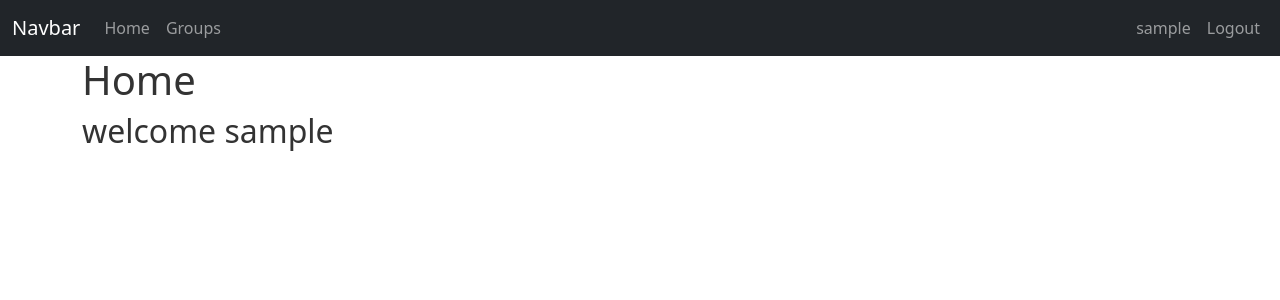
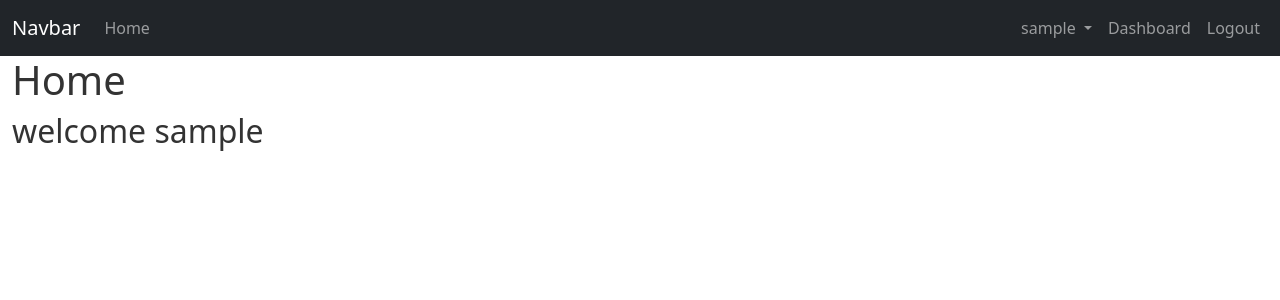
Before and after one commit to Govindvr/bill-splitter, a Django app: page / in a window 1280 px wide. Shown: the top 300 px of the page. Run offline with Django 4.2, Linux system fonts and the light colour scheme; the visitor is signed in with stand-in values (Sample User, id 1).

Commit message:
Add dashboard

```diff
--- a/billsplit/templates/billsplit/index.html
+++ b/billsplit/templates/billsplit/index.html
@@ -25,15 +25,21 @@
           <li class="nav-item">
             <a class="nav-link" aria-current="page" href="#">Home</a>
           </li>
-          <li class="nav-item">
-            <a class="nav-link " href="#">Groups</a>
-          </li>
-
         </ul>
         {% if user.is_authenticated %}
           <ul class="navbar-nav ml-auto">
+            <li class="nav-item dropdown">
+              <a class="nav-link dropdown-toggle" href="#" role="button" data-bs-toggle="dropdown" aria-expanded="false">
+                {{ user.username }}
+              </a>
+              <ul class="dropdown-menu">
+                <li><a class="dropdown-item" href="#">Profile</a></li>
+                <li><a class="dropdown-item" href="#">Add Group</a></li>
+                <li><a class="dropdown-item" href="#">Something else here</a></li>
+              </ul>
+            </li>
             <li class="nav-item">
-              <a class="nav-link" href="#">{{ user.username }}</a>
+              <a class="nav-link" href="{% url 'app-dashboard' %}">Dashboard</a>
             </li>
             <li class="nav-item">
               <a class="nav-link" href="{% url 'logout' %}">Logout</a>
@@ -61,7 +67,7 @@
       </div>
     {% endfor %}
   {% endif %}
-  <div class="container">
+  <div class="container-fluid">
 
 
 
@@ -71,7 +77,6 @@
     {% endblock %}
   </div>
 
-    <script src="https://cdn.jsdelivr.net/npm/bootstrap@5.3.0-alpha1/dist/js/bootstrap.bundle.min.js" integrity="sha384-w76AqPfDkMBDXo30jS1Sgez6pr3x5MlQ1ZAGC+nuZB+EYdgRZgiwxhTBTkF7CXvN" crossorigin="anonymous"></script>
-    <script src="https://cdn.jsdelivr.net/npm/@popperjs/core@2.11.6/dist/umd/popper.min.js" integrity="sha384-oBqDVmMz9ATKxIep9tiCxS/Z9fNfEXiDAYTujMAeBAsjFuCZSmKbSSUnQlmh/jp3" crossorigin="anonymous"></script>
-    <script src="https://cdn.jsdelivr.net/npm/bootstrap@5.3.0-alpha1/dist/js/bootstrap.min.js" integrity="sha384-mQ93GR66B00ZXjt0YO5KlohRA5SY2XofN4zfuZxLkoj1gXtW8ANNCe9d5Y3eG5eD" crossorigin="anonymous"></script>
+  <script src="https://cdn.jsdelivr.net/npm/@popperjs/core@2.11.6/dist/umd/popper.min.js" integrity="sha384-oBqDVmMz9ATKxIep9tiCxS/Z9fNfEXiDAYTujMAeBAsjFuCZSmKbSSUnQlmh/jp3" crossorigin="anonymous"></script>
+  <script src="https://cdn.jsdelivr.net/npm/bootstrap@5.3.0-alpha1/dist/js/bootstrap.min.js" integrity="sha384-mQ93GR66B00ZXjt0YO5KlohRA5SY2XofN4zfuZxLkoj1gXtW8ANNCe9d5Y3eG5eD" crossorigin="anonymous"></script>
 </body>
--- a/billsplit/urls.py
+++ b/billsplit/urls.py
@@ -3,4 +3,5 @@ from . import views
 
 urlpatterns = [
     path('', views.home, name='app-home'),
+    path('dashboard/', views.dashboard, name='app-dashboard'),
 ]
--- a/billsplit/views.py
+++ b/billsplit/views.py
@@ -1,6 +1,11 @@
 from django.shortcuts import render
+from django.contrib.auth.decorators import login_required
 
 # Create your views here.
 
 def home(request):
     return render(request, 'billsplit/home.html')
+
+@login_required(redirect_field_name='login', login_url='login')
+def dashboard(request):
+    return render(request, 'billsplit/dashboard.html')
--- a/user/views.py
+++ b/user/views.py
@@ -28,7 +28,7 @@ def login_view(request):
         if user is not None:
             login(request, user)
             messages.success(request, f'Welcome {username}!')
-            return redirect('app-home')
+            return redirect('app-dashboard')
         else:
             messages.warning(request, 'Username OR password is incorrect')
             return redirect('login')
```
Also changed, not shown: billsplit/templates/billsplit/dashboard.html (added, +13 -0 lines).
